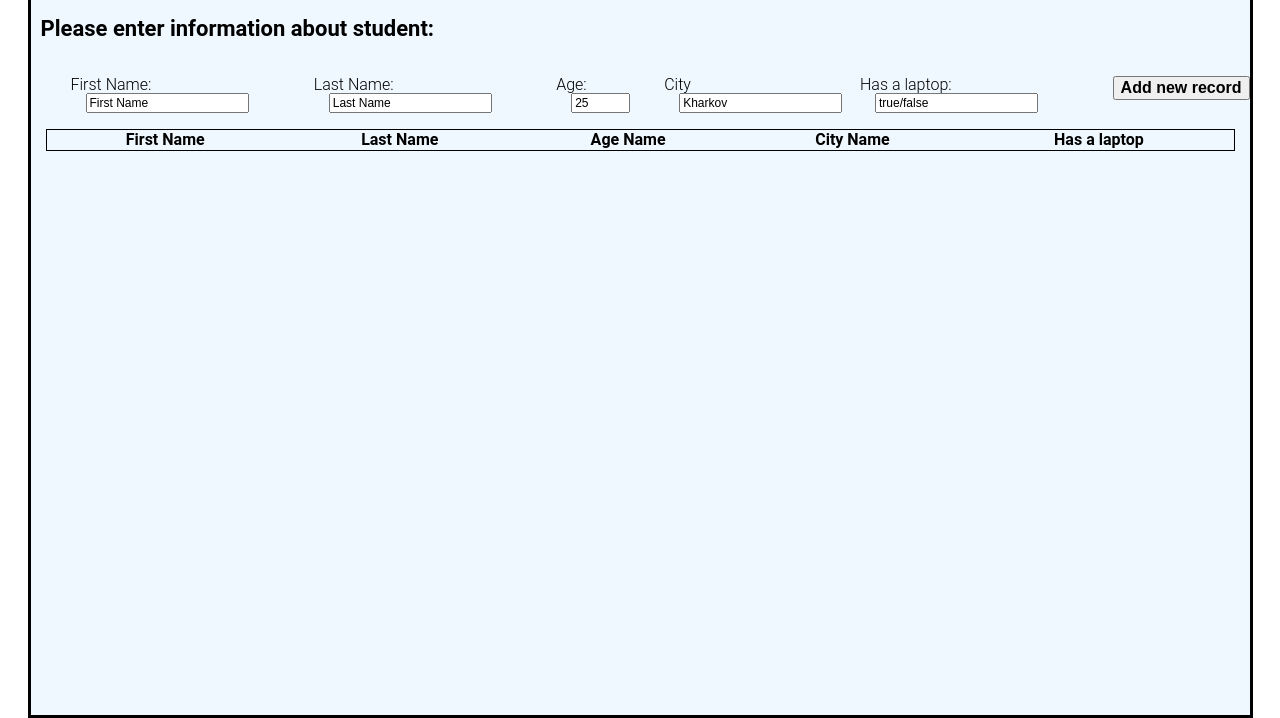
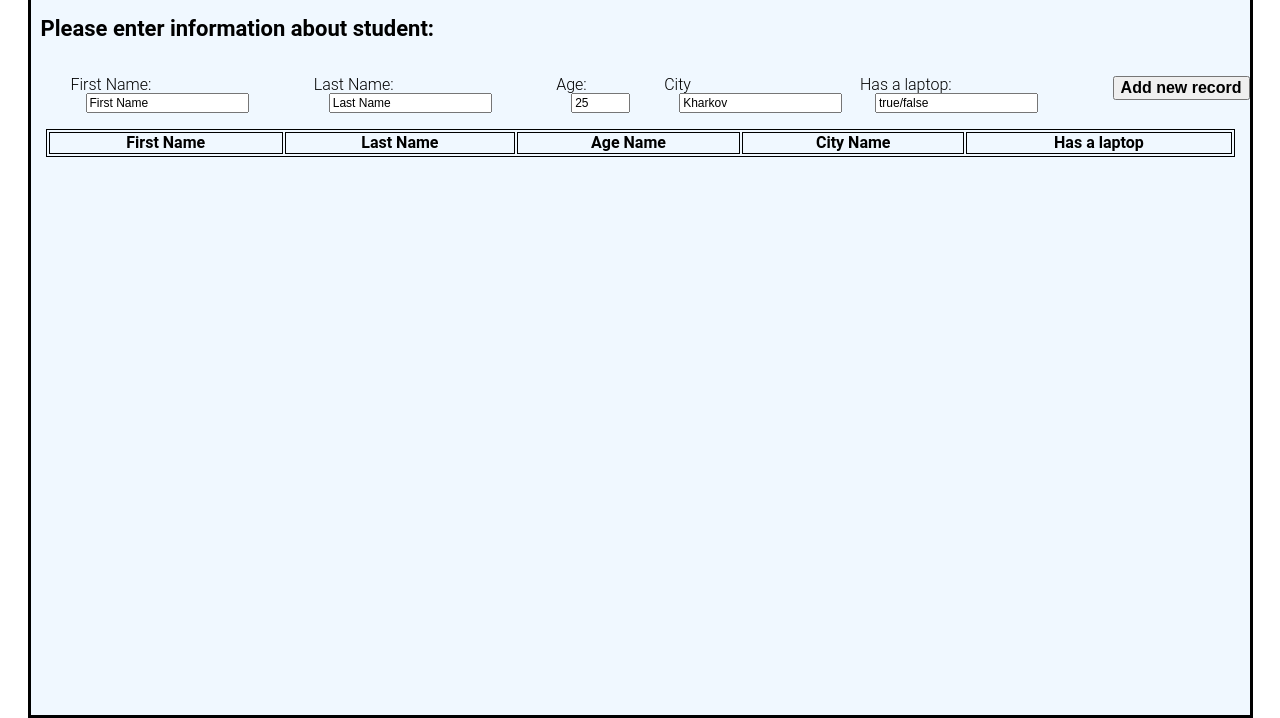
Before and after one commit to ViktorAfanasyevN/practicaltasks, a plain HTML site: page index.html in a window 1280 px wide. Shown: the part 82-800 px from the top of the page. Drawn offline with Linux system fonts and the light colour scheme.

Commit message:
It was fixed header stype for table

```diff
--- a/css/main.css
+++ b/css/main.css
@@ -67,10 +67,14 @@ body {
 	margin: 0 15px 0 15px;
 }
 
-table{
+table tr{
     border: 1px solid black;
     border-collapse:collapse;
     border-spacing:0px;
+}
+
+th{
+    border: 1px solid black;
 }
 
 td {
```
